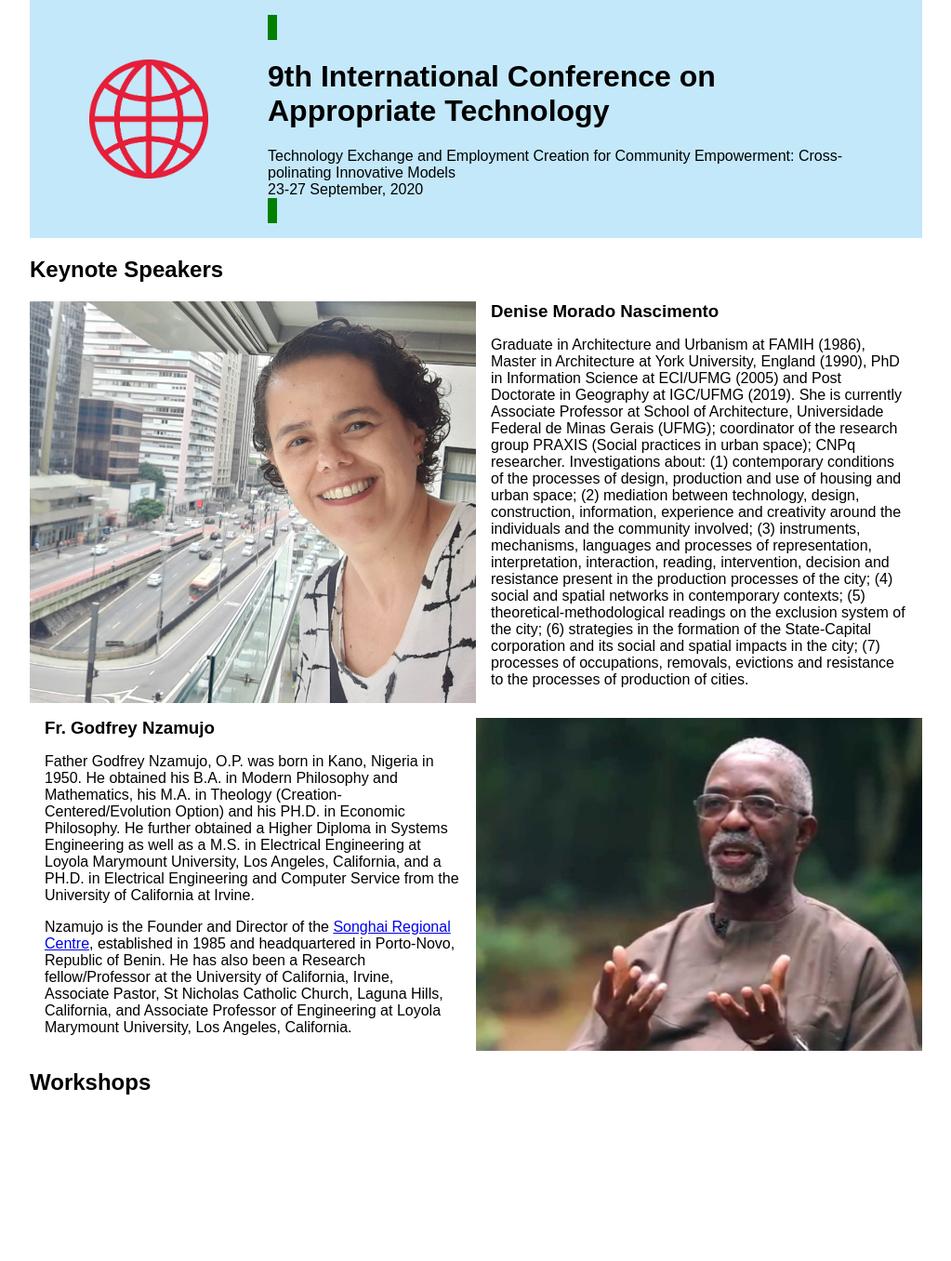
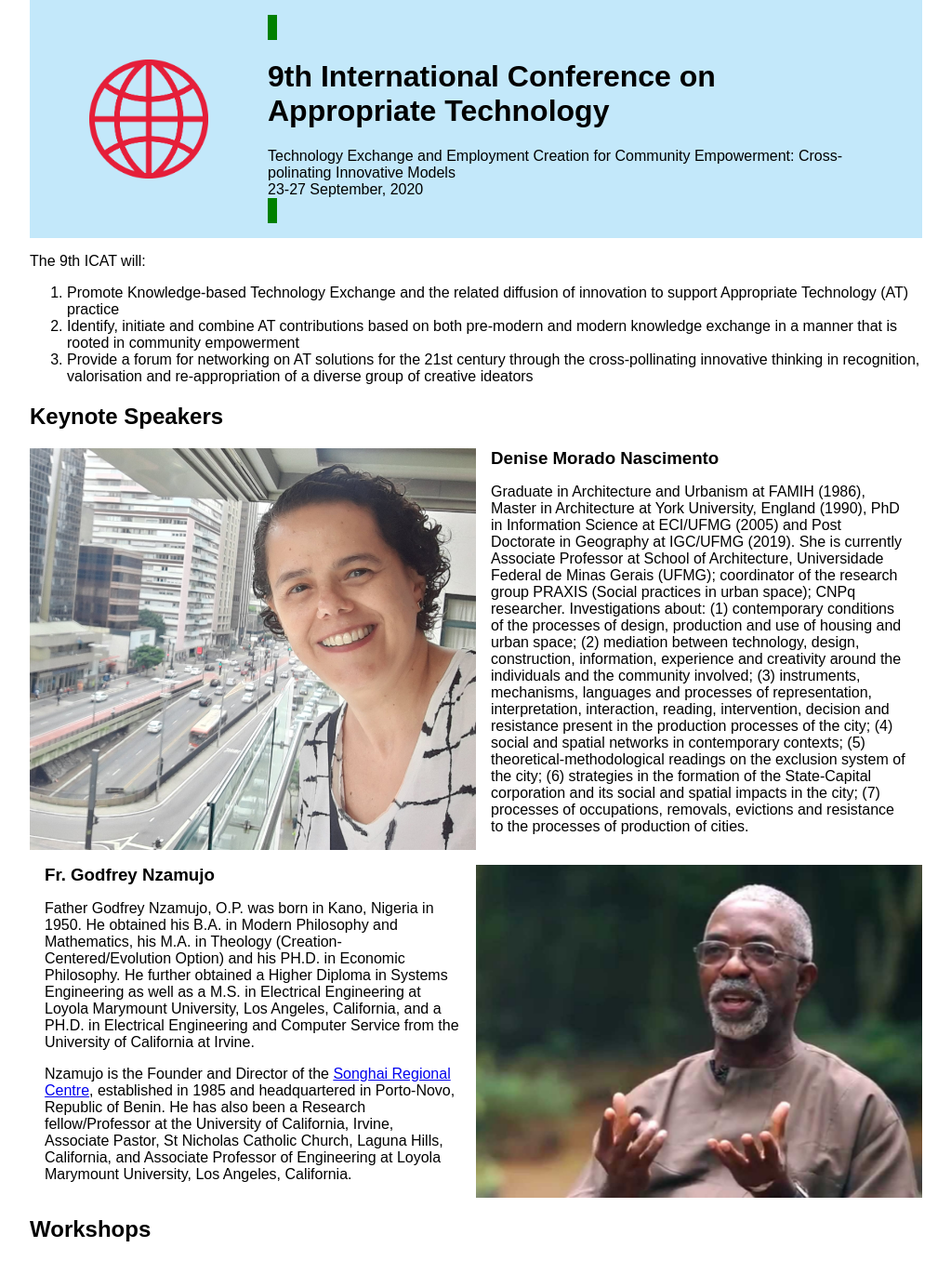
Before and after one commit to appropriatetech/icat9, a Jekyll site: the page built from index.md, in a window 1280 px wide. Shown: the whole page at 93% size, without its empty margins (128-1151 px from the left). Built offline with Jekyll 4.4.1, drawn with Linux system fonts in a browser that asks for light colours; before the commit the page ends 1198 px from its top, so only the background shows below that.

Commit message:
Add conference goals

```diff
--- a/index.md
+++ b/index.md
@@ -4,3 +4,9 @@
 
 layout: home
 ---
+
+The 9th ICAT will:
+
+1. Promote Knowledge-based Technology Exchange and the related diffusion of innovation to support Appropriate Technology (AT) practice
+2. Identify, initiate and combine AT contributions based on both pre-modern and modern knowledge exchange in a manner that is rooted in community empowerment
+3. Provide a forum for networking on AT solutions for the 21st century through the cross-pollinating innovative thinking in recognition, valorisation and re-appropriation of a diverse group of creative ideators
```
